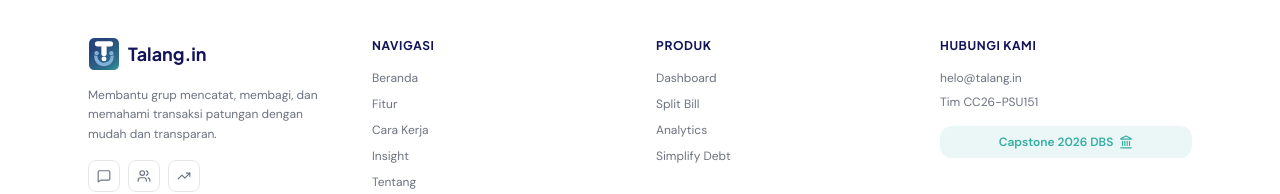
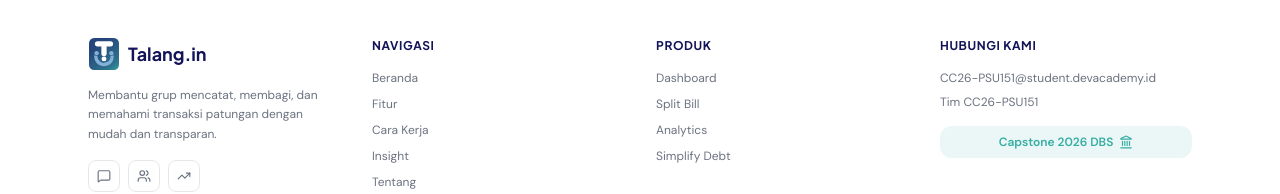
Before and after one commit to fatimah7643/Talang.in, a React (Vite) app in the folder Frontend/: page / in a window 1280 px wide. Shown: the part 5784-5978 px from the top of the page. Built offline with nearby package versions, Linux system fonts and the light colour scheme; no server answers.

Commit message:
style: upgrade brand logo from text 'T' to custom SVG format

```diff
--- a/Frontend/src/components/Layout.jsx
+++ b/Frontend/src/components/Layout.jsx
@@ -35,10 +35,7 @@ const Layout = ({ children }) => {
             <Menu size={18} style={{ color: C.navy }} />
           </button>
           <div className="flex items-center gap-2">
-            <svg xmlns="http://www.w3.org/2000/svg" viewBox="0 0 36 36" fill="none" width="28" height="28">
-              <rect width="36" height="36" rx="9" fill="#232F72"/>
-              <path d="M10 10h16v2.8h-6.4v13.2h-3.2V12.8H10V10z" fill="white"/>
-            </svg>
+            <img src="/logo.svg" alt="Talang.in" className="w-7 h-7 object-contain" />
             <span className="font-bold text-sm" style={{ color: C.navy }}>Talang.in</span>
           </div>
         </div>
--- a/Frontend/src/pages/LandingPage.jsx
+++ b/Frontend/src/pages/LandingPage.jsx
@@ -1160,7 +1160,7 @@ const Footer = () => (
         </div>
         <div>
           <p className="text-xs font-bold mb-4 tracking-wider" style={{ color: P.text, fontFamily: 'Plus Jakarta Sans, sans-serif' }}>HUBUNGI KAMI</p>
-          <p className="text-xs mb-2" style={{ color: P.textMuted }}>helo@talang.in</p>
+          <p className="text-xs mb-2" style={{ color: P.textMuted }}>CC26-PSU151@student.devacademy.id</p>
           <p className="text-xs" style={{ color: P.textMuted }}>Tim CC26-PSU151</p>
           <div className="mt-4 px-3 py-2 rounded-xl text-center text-xs font-semibold flex items-center justify-center gap-1.5"
             style={{ backgroundColor: `rgba(54,173,163,0.1)`, color: P.teal }}>
```
Also changed, not shown: 1 other file (tests, documents, lock files or other folders).
